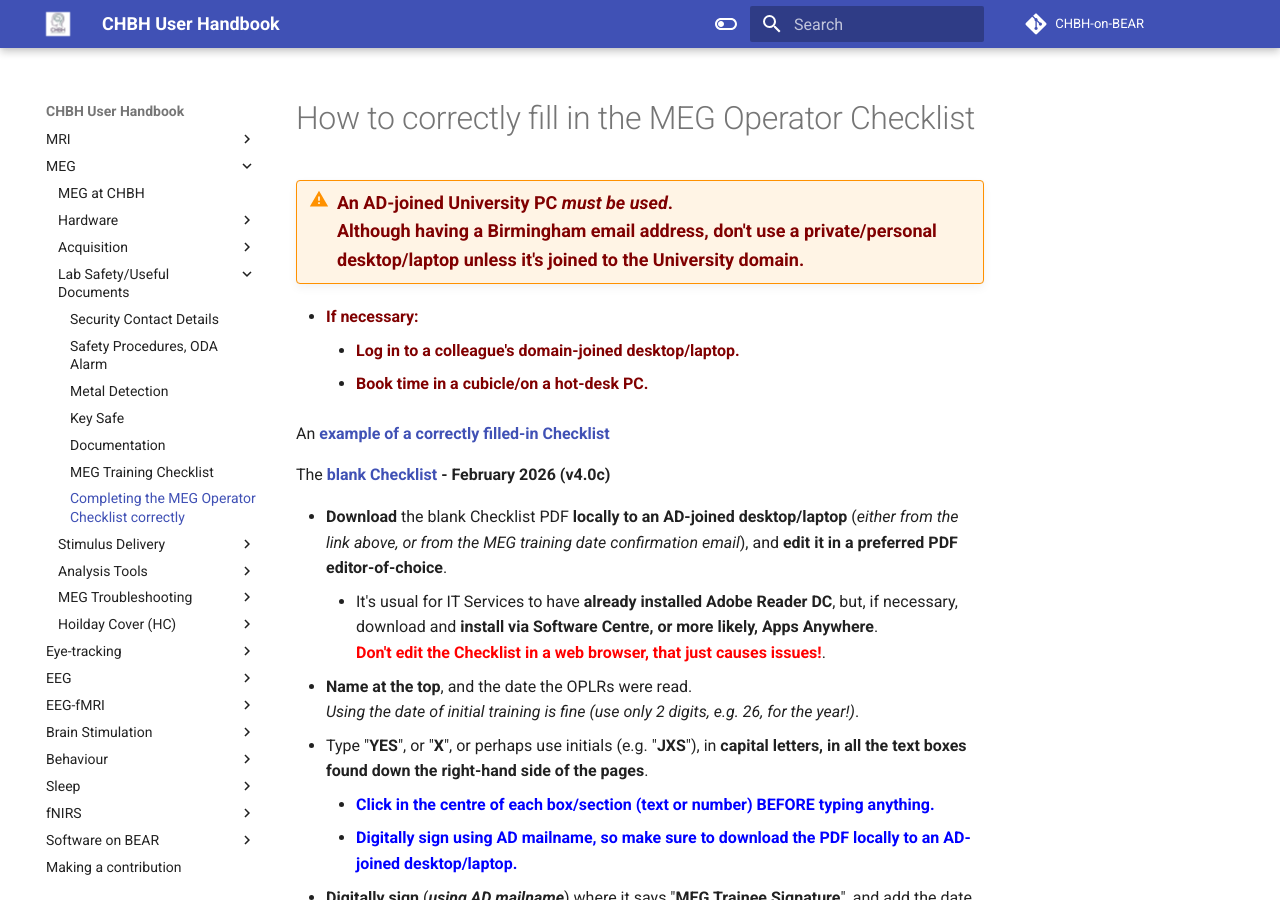
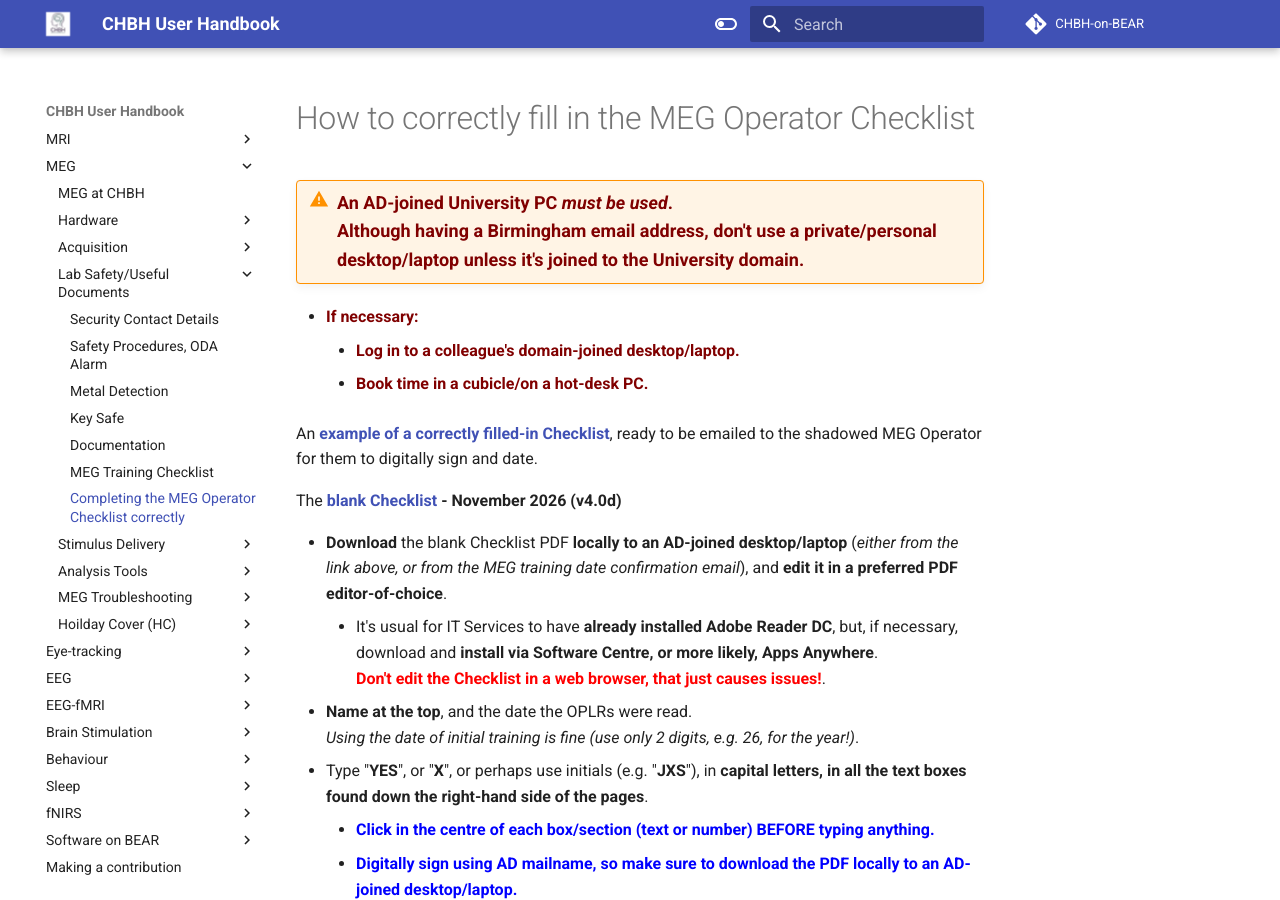
Before and after one commit to chbh-opensource/chbh-on-bear, an MkDocs documentation site: the page built from docs/meg/acquisition/checklistfillin.md, in a window 1280 px wide and 900 px high. Built offline with MkDocs 1.6.1 and Material for MkDocs 9.7.7, drawn with Linux system fonts in a browser that asks for light colours; comment, search, counter and statistics services are not loaded.

Commit message:
Added updated MEG Op. Checklist to relevant repos

```diff
--- a/docs/meg/acquisition/checklistfillin.md
+++ b/docs/meg/acquisition/checklistfillin.md
@@ -6,9 +6,9 @@
 	- **<span style="color:maroon">Log in to a colleague's domain-joined desktop/laptop.</span>**
 	- **<span style="color:maroon">Book time in a cubicle/on a hot-desk PC.</span>**
 
-An **[example of a correctly filled-in Checklist](https://canvas.bham.ac.uk/courses/81128/files/folder/MEG?preview=22099115)**
+An **[example of a correctly filled-in Checklist](https://canvas.bham.ac.uk/courses/81128/files/folder/MEG?preview=22639377)**, ready to be emailed to the shadowed MEG Operator for them to digitally sign and date.
 
-The **[blank Checklist](https://canvas.bham.ac.uk/courses/81128/files/folder/MEG?preview=21922963) - February 2026 (v4.0c)** <br />
+The **[blank Checklist](https://canvas.bham.ac.uk/courses/81128/files/folder/MEG?preview=22639381) - November 2026 (v4.0d)** <br />
 
 - **Download** the blank Checklist PDF **locally to an AD-joined desktop/laptop** (*either from the link above, or from the MEG training date confirmation email*), and **edit it in a preferred PDF editor-of-choice**.
 	- It's usual for IT Services to have **already installed Adobe Reader DC**, but, if necessary, download and **install via Software Centre, or more likely, Apps Anywhere**.<br /> **<span style="color:red">Don't edit the Checklist in a web browser, that just causes issues!</span>**.
```
Also changed, not shown: docs/meg/acquisition/becomemegop.md (+1 -1 lines).
